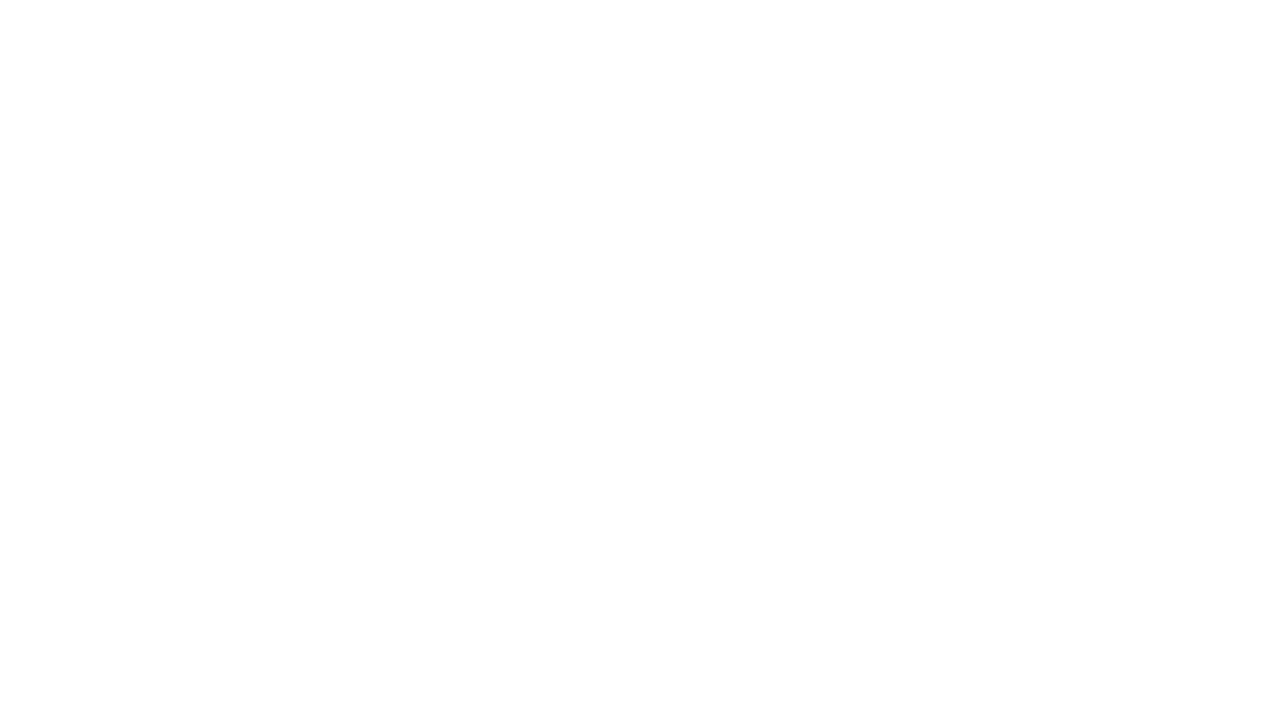
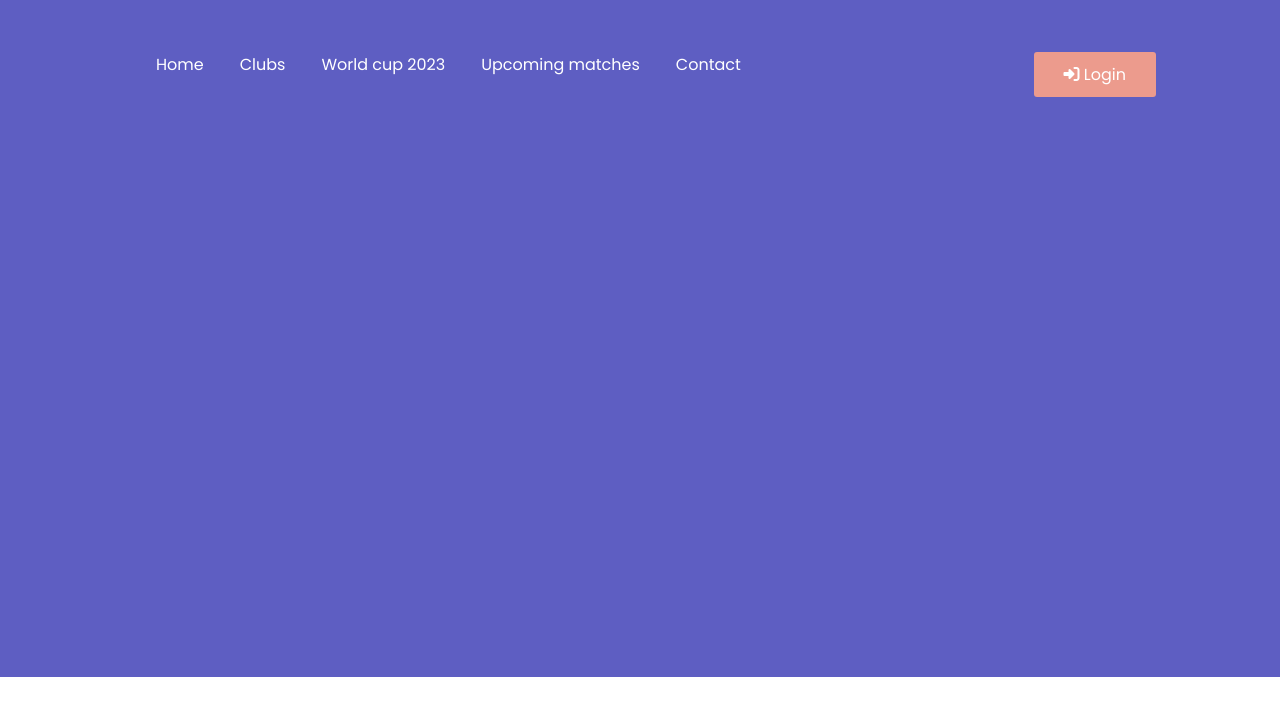
Before and after one commit to Shantanuahmed/Shantanu-football-portfolio, a plain HTML site: page index.html in a window 1280 px wide. Drawn offline with Linux system fonts and the light colour scheme.

Commit message:
nav done

```diff
--- a/index.html
+++ b/index.html
@@ -6,9 +6,30 @@
     <meta http-equiv="X-UA-Compatible" content="IE=edge">
     <meta name="viewport" content="width=device-width, initial-scale=1.0">
     <title>My football portfolio</title>
+    <!------------------- stylesheet ----------------------->
+    <link rel="stylesheet" href="style.css">
+    <!------------------- font awesome --------------------->
+    <script src="https://kit.fontawesome.com/4a463e6233.js" crossorigin="anonymous"></script>
+    <!------------------- google font poppins -------------->
+    <link rel="preconnect" href="https://fonts.googleapis.com">
+    <link rel="preconnect" href="https://fonts.gstatic.com" crossorigin>
+    <link href="https://fonts.googleapis.com/css2?family=Poppins&display=swap" rel="stylesheet">
+
 </head>
 
 <body>
+    <header class="header-background">
+        <nav class="links">
+            <div class="link">
+                <a href="">Home</a><a href="">Clubs</a><a href="">World cup 2023</a><a href="">Upcoming matches</a><a
+                    href="">Contact</a>
+            </div>
+            <div class="login-page">
+                <p><i class="fas fa-sign-in-alt"></i> <a href="">Login</a></p>
+            </div>
+        </nav>
+
+    </header>
 
 </body>
 
--- a/style.css
+++ b/style.css
@@ -0,0 +1,45 @@
+/* ----------------------------common styles-------------------------- */
+body{
+    font-family: 'Poppins', sans-serif;
+    margin: 0%;
+}
+
+/* ----------------------------common styles-------------------------- */
+/* ........................header and navigation start.....................*/
+.header-background{
+    background-color:rgb(94, 94, 194);
+    height: 677px;
+}
+.links{
+    display: flex;
+    justify-content: space-between;
+}
+.link{
+    margin-left: 156px;
+    margin-top: 52px;
+}
+.link a{
+    text-decoration: none;
+    margin-right: 36px;
+    color: white;
+
+}
+.login-page{
+    margin-right: 124px;
+    color: white;
+    margin-top:52px ;
+   padding: 10px 30px;
+border-radius: 3px;
+   background-color: rgb(236, 155, 141);
+}
+.login-page a{
+    text-decoration: none;
+    color: white;
+
+}
+.login-page p{
+   margin: 0%;
+}
+
+
+/* ........................header and navigation end.....................*/
```
